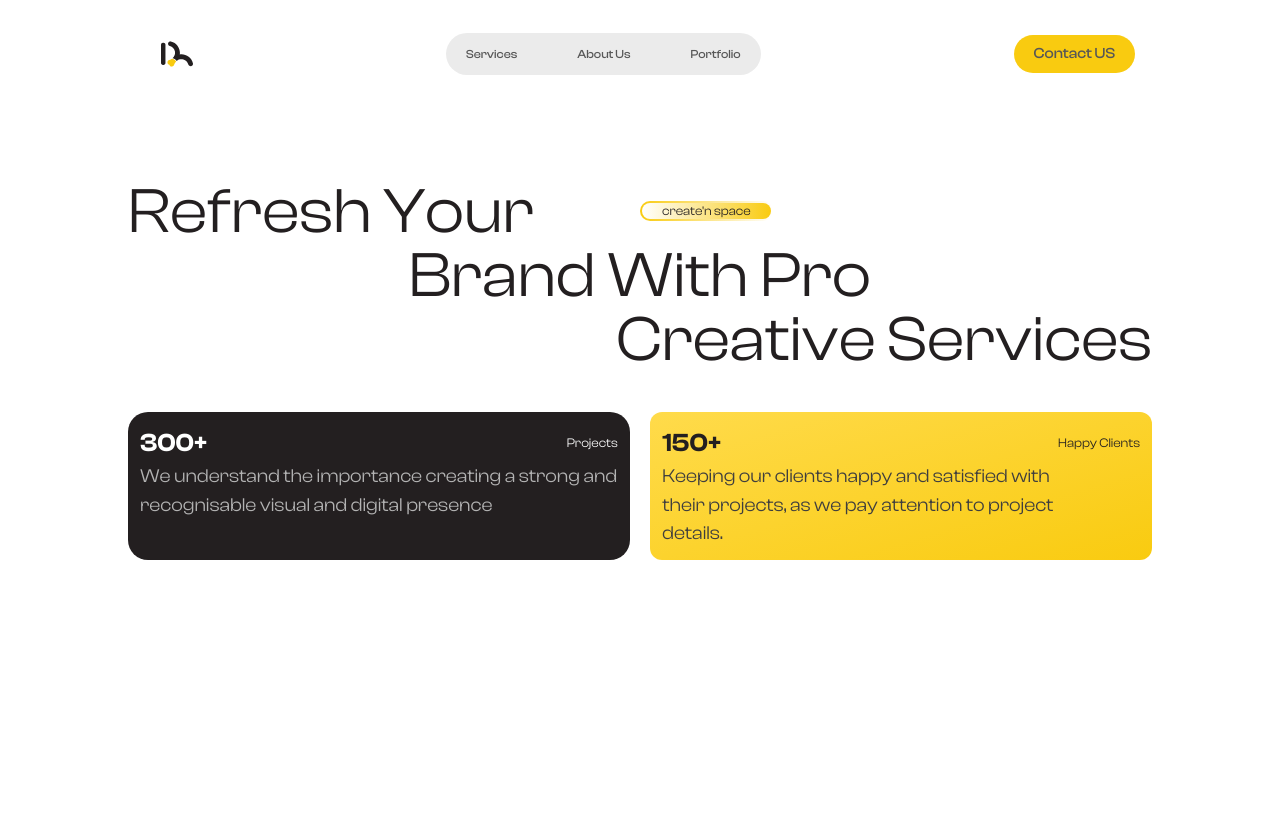
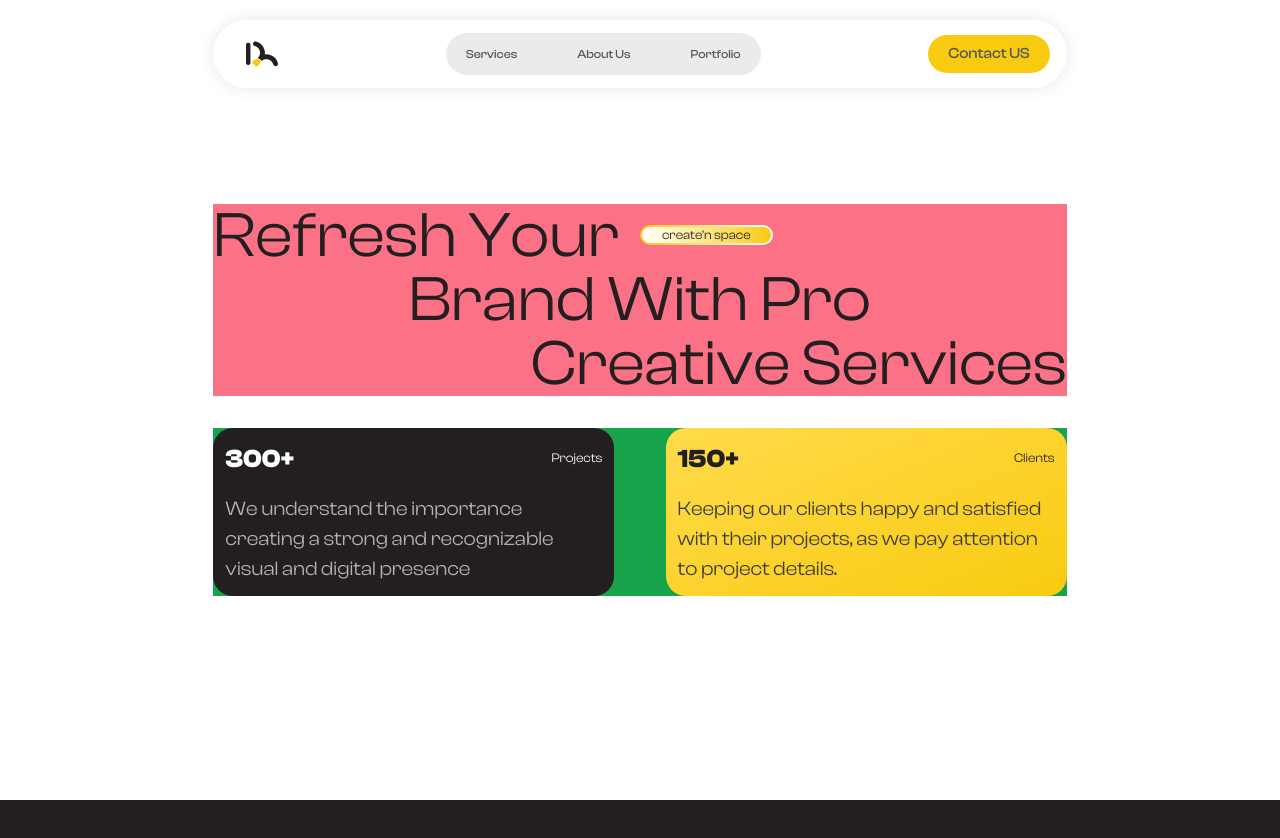
Before and after one commit to nyator/pncreatives-website, a React (Vite) app: page / in a window 1280 px wide. Shown: the top 838 px of the page. Before the commit the page ends 800 px from the top, so only its background shows below. Built offline with nearby package versions, Linux system fonts and the light colour scheme; a web font is replaced by a local one.

Commit message:
"Updated Navbar, ComingSoon, LandingPage, and NotFound components with changes to layout, styling, and typography. Also updated tailwind.config.js with new font size clamps and width values."

```diff
--- a/src/components/Navbar.jsx
+++ b/src/components/Navbar.jsx
@@ -8,9 +8,9 @@ import { CgMenuMotion } from "react-icons/cg";
 import { AiFillCloseCircle } from "react-icons/ai";
 
 const navLinks = [
-  { title: "Services", href: "/" },
-  { title: "About Us", href: "/" },
-  { title: "Portfolio", href: "/portfolio" },
+  { title: "Services", href: "/", id:1 },
+  { title: "About Us", href: "/", id:2},
+  { title: "Portfolio", href: "/portfolio", id:3},
 ];
 
 const Navbar = ({title , className }) => {
@@ -68,18 +68,18 @@ const Navbar = ({title , className }) => {
 
   return (
     <>
-      <div className={`${title === "Portfolio" ? `${styles.navop}` : `${styles.navBlur}`}  ${className}  flex font-cVariable w-4/5 mx-auto justify-between items-center pl-8 pr-4 py-3 mt-5 rounded-full fixed z-10`}>
+      <div className={`${title === "Portfolio" ? `${styles.navop}` : `${styles.navBlur}`}  ${className}  flex font-cVariable w-9/12 md:w-4/6 mx-auto justify-between items-center pl-8 pr-4 py-3 mt-5 rounded-full fixed z-10`}>
         <div>
           <img src={logo} alt="pnCreatives" className="size-8" />
         </div>
         <div className="hidden md:flex space-x-[60px] bg-gray py-3 px-5 font-cMedium text-navblack text-[13px] rounded-full">
           {navLinks.map((items, index) => {
             return (
-              <>
-                <li key={index} className="list-none text-[12px] text-navblack hover:text-primary transition-all duration-300 ease-in-out">
+              <div key={items.id}>
+                <li className="list-none text-[12px] text-navblack hover:text-primary transition-all duration-300 ease-in-out">
                   <Link to={items.href}>{items.title}</Link>
                 </li>
-              </>
+              </div>
             );
           })}
         </div>
@@ -101,7 +101,7 @@ const Navbar = ({title , className }) => {
               exit="exit"
               className="fixed md:hidden h-screen w-full origin-top left-0 top-0 bg-gray z-20"
             >
-              <div className="flex w-4/5 mx-auto justify-between items-center pl-8 pr-4 py-3 mt-5 rounded-full">
+              <div className="flex w-9/12 mx-auto justify-between items-center pl-8 pr-4 py-3 mt-5 rounded-full">
                 <div>
                   <img src={logo} alt="pnCreatives" className="size-8" />
                 </div>
--- a/src/constants/index.js
+++ b/src/constants/index.js
@@ -1,4 +1,6 @@
 export const styles = {
- navBlur:"bg-gray-100 bg-clip-content backdrop-filter backdrop-blur-sm bg-opacity-50 border border-[#ffffff]",
+ navBlur:"bg-white backdrop-filter backdrop-blur-sm bg-opacity-50 shadow-[rgba(17,_17,_26,_0.1)_0px_0px_16px] border border-white",
  navop:"bg-red-600 border border-secondary-default",
 }
+
+// shadow-[rgba(17,_17,_26,_0.1)_0px_0px_16px]
--- a/src/pages/ComingSoon.jsx
+++ b/src/pages/ComingSoon.jsx
@@ -3,7 +3,7 @@ import React from "react";
 const ComingSoon = () => {
   return (
     <div class="max-w-2xl mx-auto text-center flex flex-col items-center justify-center h-svh">
-      <h2 class="text-3xl font-cBold text-primary  sm:text-4xl lg:text-5xl">COMING SOON</h2>
+      <h2 class="text-clamp font-cMedium text-primary">Page coming soon</h2>
 
       <img
         class="w-full min-w-full mx-auto mt-12 scale-150 max-w-7xl lg:min-w-0 lg:mt-0 lg:scale-100"
--- a/src/pages/LandingPage.jsx
+++ b/src/pages/LandingPage.jsx
@@ -12,11 +12,13 @@ import {
 const LandingPage = () => {
   return (
     <>
-      <div className="w-4/5 mx-auto">
+      <div className="w-9/12 md:w-4/6 mx-auto">
         <Navbar title="" />
       </div>
-      <section className="text-primary  font-cVariable w-4/5 h-screen mx-auto justify-between items-center pt-[120px] md:pt-[180px]">
-        <div className="leading-none font-cRegular line-clamp-[7] relative">
+
+      <section className="text-primary font-cVariable w-9/12 md:w-4/6 mx-auto h-screen justify-center items-center  content-evenly space-y-[2rem] ">
+
+        <div className="leading-none font-cRegular line-clamp-[7] relative bg-rose-400">
           <h1 className="text-clamp text-start relative">
             Refresh Your
             <div className="bg-gradient-to-l from-white to-secondary-default absolute left-2/3 md:left-2/4 top-1/3 rounded-full p-[2px]">
@@ -26,96 +28,41 @@ const LandingPage = () => {
             </div>
           </h1>
           <h1 className="text-clamp text-center">Brand With Pro</h1>
-          <h1 className="text-clamp text-end relative ">Creative Services</h1>
+          <h1 className="text-clamp text-end relative">Creative Services</h1>
         </div>
+
         {/* <img src={leftarrow} alt="left Arrow" className="absolute left-4/5 md:right-0 top-44 size-44 md:size-auto"/> */}
         {/* <img src={rightarrow} alt="left Arrow" className="absolute left-[-100px] top-[8rem]"/> */}
         {/* <img src={underline} alt="underline" className="absolute size-10 object-none top-[105rem] right-[0rem] md:size-3/5"/> */}
 
-        <div className="flex flex-row justify-between mt-5 md:mt-10">
+        <div className="flex  items-center flex-col space-y-7 md:space-y-0 md:flex-row justify-between mt-5 md:mt-10 bg-green-600">
+        {/* <div className="flex items-center flex-col md:flex-row  space-y-7 md:space-y-0 justify-between bg-green-600"> */}
 
-          <div className=" w-myspace bg-primary  text-white p-3 rounded-[20px]">
-            <div className=" flex items-center justify-between">
-              <h1 className="text-clamp_name font-cSemibold">300+</h1>
+          <div className="w-full md:w-myspace bg-primary h- text-white p-3 rounded-[20px]">
+            <div className=" flex items-center justify-between pb-4">
+              <h1 className="text-clamp_name font-cBold">300+</h1>
               <h1 className="text-clamp_desc font-cRegular">Projects</h1>
             </div>
-            <p className="text-clamp_text text-[#B3B3B3]">
-              We understand the importance creating a strong and recognisable
+            <p className="text-clamp_text text-[#B3B3B3] ">
+              We understand the importance creating a strong and recognizable
               visual and digital presence
             </p>
           </div>
-          <div className="w-myspace bg-gradient-to-br from-secondary-yray to-secondary-default p-3 rounded-xl">
-            <div className=" flex items-center justify-between">
-              <h1 className="text-clamp_name font-cSemibold">150+</h1>
-              <h1 className="text-clamp_desc font-cRegular">Happy Clients</h1>
+
+          <div className="w-full md:w-myspace bg-gradient-to-br from-secondary-yray to-secondary-default p-3 rounded-[20px]">
+            <div className=" flex items-center justify-between pb-4">
+              <h1 className="text-clamp_name font-cBold">150+</h1>
+              <h1 className="text-clamp_desc font-cRegular">Clients</h1>
             </div>
-            <p className="text-clamp_text text-[#3F3E3E] w-5/6 text-wrap">
-                    Keeping our clients happy and satisfied with their projects,
-                    as we pay attention to project details.
-                  </p>
+            <p className="text-clamp_text text-[#3F3E3E]">
+              Keeping our clients happy and satisfied with their projects, as we pay
+              attention to project details.
+            </p>
           </div>
-
-          {/* Left Rectangle */}
-
-          {/* <div className="w-myspace">
-            <div className="relative">
-              <img
-                src={lRectangle}
-                alt=""
-                className="w-full h-fit  object-fill"
-              />
-              <div className="absolute top-1 md:top-5 text-white px-3 md:px-5 text-nowrap w-full">
-                <div className=" flex justify-between mb-0 sm:mb-3 md:mb-4">
-                  <h1 className="text-clamp_name font-cSemibold">300+</h1>
-                  <h1 className="text-clamp_desc font-cRegular">Projects</h1>
-                </div>
-                <p className="text-clamp_text text-[#B3B3B3] w-5/6 text-wrap">
-                  We understand the importance creating a strong and
-                  recognisable visual and digital presence
-                </p>
-              </div>
-            </div>
-          </div> */}
-
-          {/* Right Rectangle */}
-
-          {/* <div className="w-myspace">
-            <div className="relative">
-              <img
-                src={rRectangle}
-                alt=""
-                className="w-full h-fit object-fill"
-              />
-              <div className="absolute top-1 md:top-5 text-primary px-3 md:px-5 text-nowrap w-full">
-                <div className=" flex justify-between items-center mb-0 sm:mb-3 md:mb-4">
-                  <h1 className="text-clamp_name font-cSemibold">150+</h1>
-                  <h1 className="text-clamp_desc font-cRegular">
-                    Happy Clients
-                  </h1>
-                </div>
-                <div className="flex justify-end">
-                  <p className="text-clamp_text text-[#3F3E3E] w-5/6 text-wrap">
-                    Keeping our clients happy and satisfied with their projects,
-                    as we pay attention to project details.
-                  </p>
-                </div>
-              </div>
-            </div>
-          </div> */}
-
-          {/* <div className="bg-blue scale-100%  p-1 rounded-full flex items-center justify-center absolute bottom-[-7px] left-[42.8%]">
-          <h1 className="text-center text-nowrap text-white text-[8px] font-cMedium">Hire Us!</h1>
-        </div> */}
-
-          {/* <div className="absolute bottom-0 left-[43.3%] bg-red-500">
-            <img
-              src={logo}
-              alt=""
-              className="size-7 object-fill  cursor-pointer"
-            />
-          </div> */}
         </div>
       </section>
+
+      <section id="about" className="h-screen bg-primary"></section>
     </>
   );
 };
--- a/src/pages/NotFound.jsx
+++ b/src/pages/NotFound.jsx
@@ -2,16 +2,14 @@ import React from 'react'
 
 const NotFound = () => {
   return (
-    <div class="max-w-2xl mx-auto text-center flex flex-col items-center justify-center h-svh">
-    <h2 class="text-3xl font-cBold text-red-600  sm:text-4xl lg:text-5xl">404</h2>
-    <h2 class="text-3xl font-cRegular text-primary  sm:text-xl lg:text-2xl">Page Not Found</h2>
+    <div className='h-screen w-screen bg-black'>
 
-    <img
-      class="w-full min-w-full mx-auto mt-12 scale-150 max-w-7xl lg:min-w-0 lg:mt-0 lg:scale-100"
-      src="https://cdn.rareblocks.xyz/collection/celebration/images/integration/1/services-icons.png"
-      alt=""
-    />
+    <div className="max-w-2xl mx-auto text-center flex items-center justify-center h-svh gap-2 ">
+    <h2 className="text-clamp_name font-cBold text-red-600 ">404</h2>
+    <span className='text-white/50'>|</span>
+    <h2 className="text-clamp_text font-cRegular text-white/50 ">This page could not be found</h2>
   </div>
+    </div>
   )
 }
 
--- a/tailwind.config.js
+++ b/tailwind.config.js
@@ -33,12 +33,12 @@ export default {
       fontSize: {
         clamp: "clamp(30px, 5vw, 95px)",
         clamp_2: "clamp(8px, 1vw, 30px)",
-        clamp_name: "clamp(15px, 2vw, 60px)",
-        clamp_desc: "clamp(10px, 1vw, 25px)",
-        clamp_text: "clamp(6px, 2vw, 19px)",
+        clamp_name: "clamp(20px, 2vw, 60px)",
+        clamp_desc: "clamp(12px, 1vw, 25px)",
+        clamp_text: "clamp(10px, 2vw, 20px)",
       },
       width: {
-        'myspace': '49%',
+        'myspace': '47%',
       }
     },
   },
```
